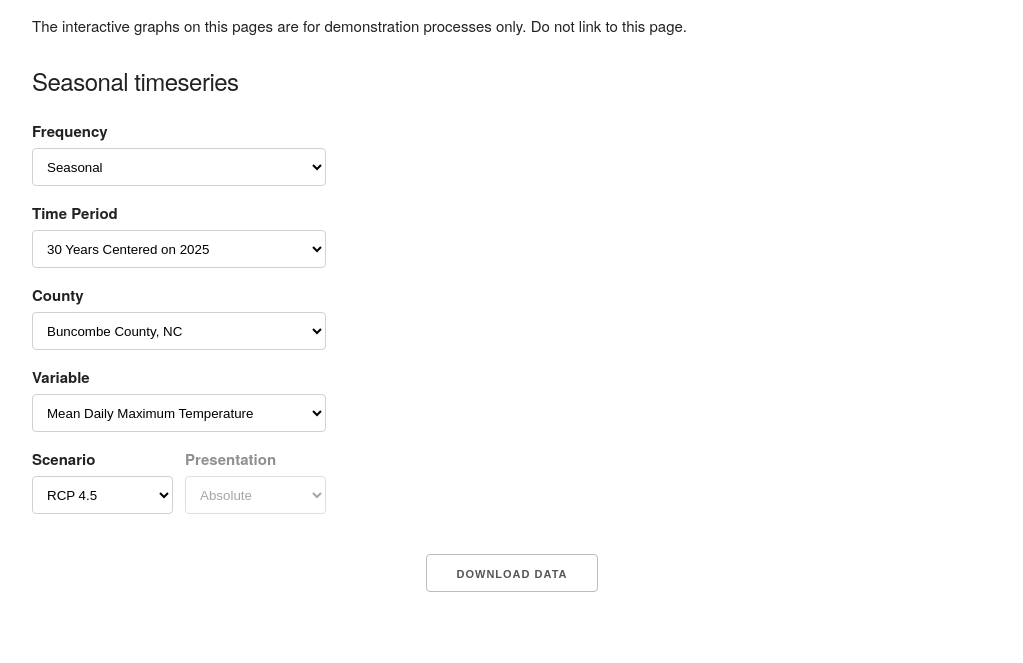
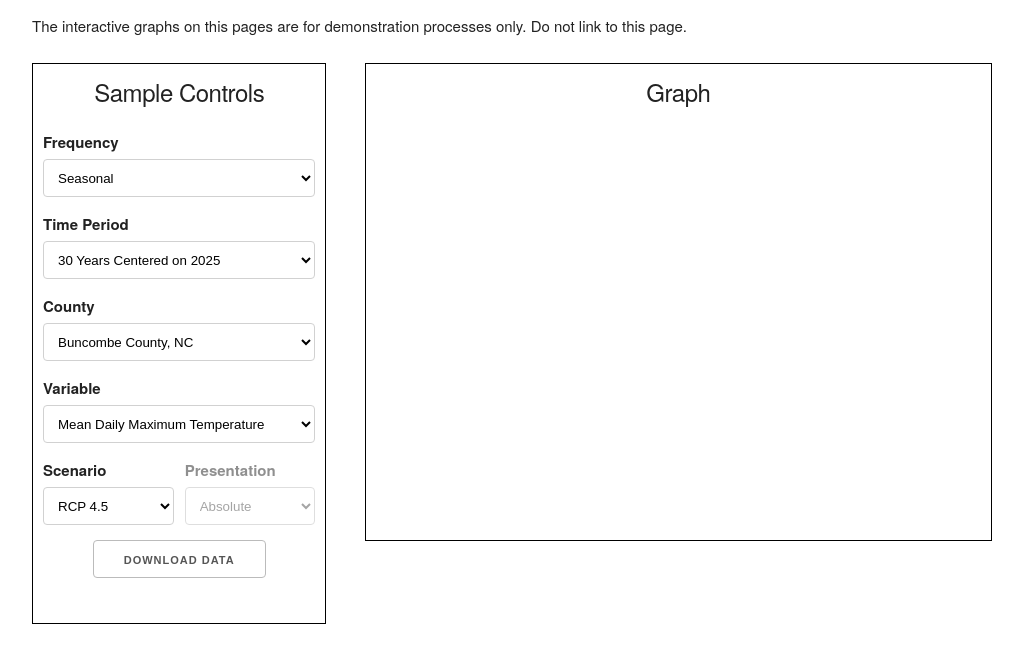
Before and after one commit to nemac/climate-by-location, a website: page demo.html in a window 1280 px wide. Shown: the part 61-724 px from the top of the page, without its empty margins (128-1151 px from the left). Drawn offline with Linux system fonts and the light colour scheme; a script that the page names is missing.

Commit message:
improve demo html page layout

```diff
--- a/demo.html
+++ b/demo.html
@@ -41,6 +41,10 @@
     .center {
       text-align: center;
     }
+    .outlinebox {
+      padding: 10px;
+      border: 1px solid black;
+    }
   </style>
   <script src="vendor/jquery.min.js"></script>
   <script src="climate-widget-graph.js"></script>
@@ -50,9 +54,9 @@
   <div class="container">
     <h1>Climate Widget Graphs - Demonstration</h1>
 <p>The interactive graphs on this pages are for demonstration processes only.  Do not link to this page.</p>
-    <h5 id="pagetitle">Annual timeseries</h5>
     <div class="row">
-      <div class="four columns">
+      <div class="four columns outlinebox">
+<h5><center>Sample Controls</center></h5>
         <form onsubmit="return false;">
           <div class="row">
             <label for="frequency">Frequency</label>
@@ -99,15 +103,16 @@
               </select>
             </div>
           </div>
-          <!-- <button class="button-primary u-full-width" onclick="configureAndLaunchGraph()">Show Graph</button> -->
+          <div class="center"><button id="download-button">Download Data</button></div>
         </form>
       </div>
-      <div class="eight columns">
+      <div class="eight columns outlinebox">
+<h5><center>Graph</center></h5>
         <div id="widget"></div>
       </div>
     </div>
   </div>
- <div class="center"><button id="download-button">Download Data</button></div>
+
   <div id="download-panel" class="hidden">
     <div class="download-inner">
       <p>Use the following links to download this graph's data:</p>
--- a/demo.js
+++ b/demo.js
@@ -13,21 +13,18 @@ $(document).ready(function() {
     function update_frequency_ui() {
         var freq = $('#frequency').val();
         if (freq === "annual") {
-            $('#pagetitle').text("Annual timeseries");
             $('#timeperiod').attr("disabled", "true");
             $('label[for=timeperiod]').css("opacity", 0.5);
             $('#presentation').removeAttr("disabled");
             $('label[for=presentation]').css("opacity", 1.0);
         }
         if (freq === "monthly") {
-            $('#pagetitle').text("Monthly timeseries");
             $('#timeperiod').removeAttr("disabled");
             $('label[for=timeperiod]').css("opacity", 1.0);
             $('#presentation').attr("disabled", "true");
             $('label[for=presentation]').css("opacity", 0.5);
         }
         if (freq === "seasonal") {
-            $('#pagetitle').text("Seasonal timeseries");
             $('#timeperiod').removeAttr("disabled");
             $('label[for=timeperiod]').css("opacity", 1.0);
             $('#presentation').attr("disabled", "true");
```
